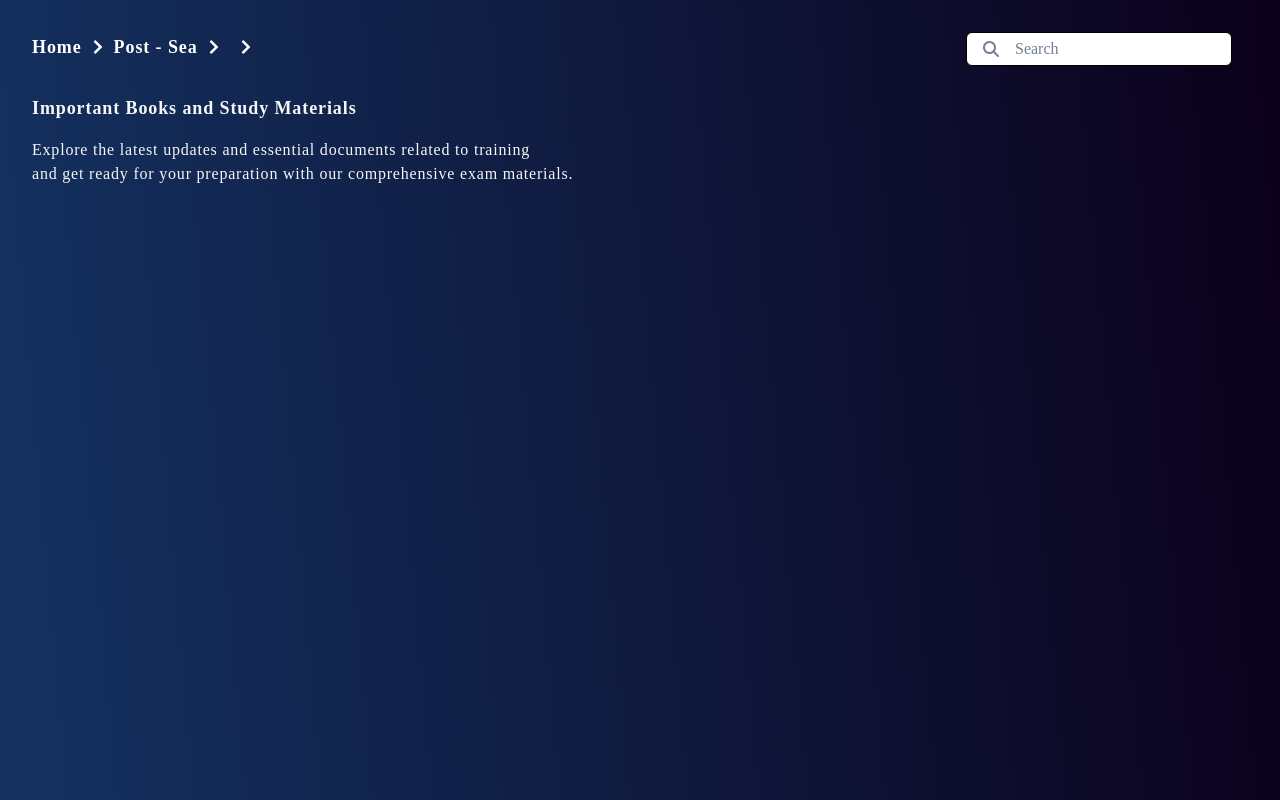
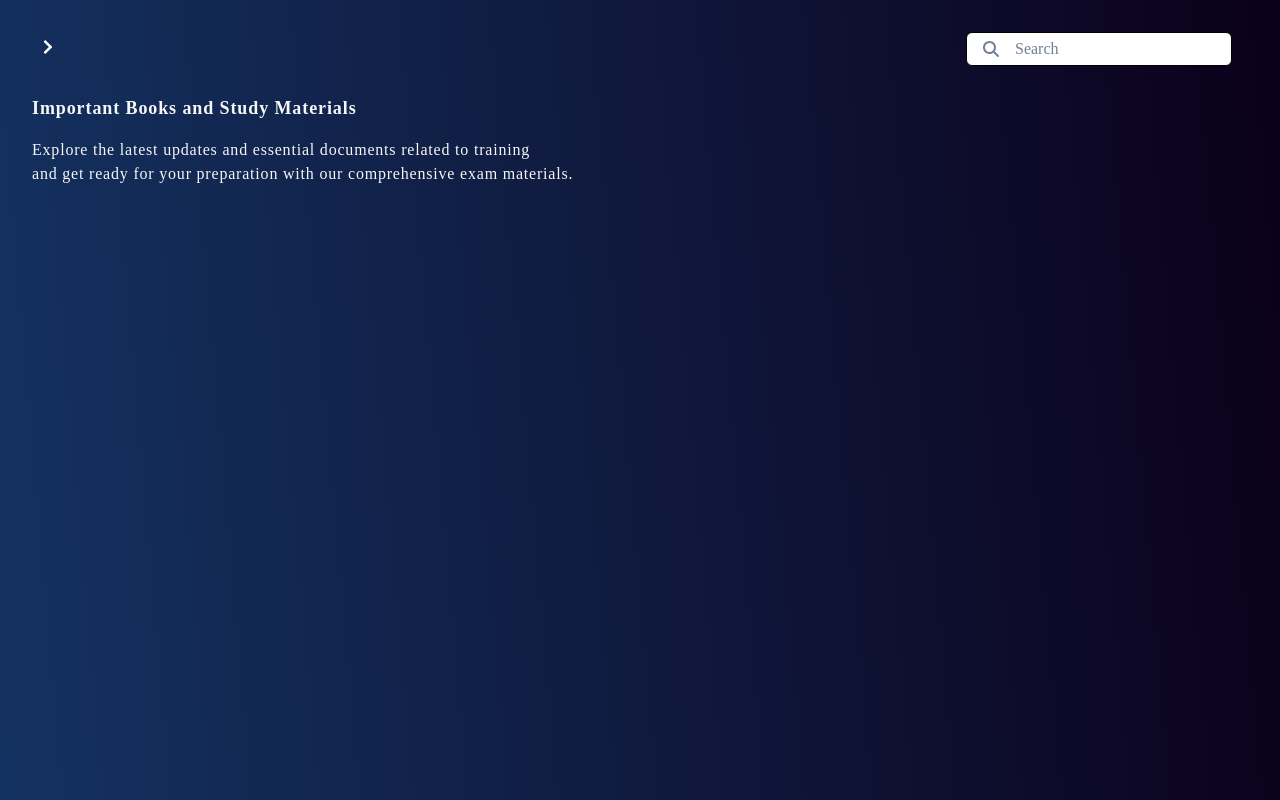
Before and after one commit to marinersdrive/gmdss, a React (Create React App) app: page /subpdfdetailspage in a window 1280 px wide. Built offline with nearby package versions, Linux system fonts and the light colour scheme.

Commit message:
final changes

```diff
--- a/src/HomePage.js
+++ b/src/HomePage.js
@@ -343,9 +343,9 @@ function HomePage() {
         <h3 className="text-white font-montserrat font-semibold text-base lg:text-2xl tracking-wider mb-4">Your Path to the</h3>
         <h3 className="text-white font-montserrat font-semibold text-base lg:text-2xl tracking-wider lg:mb-12 mb-8">Merchant Navy</h3>
         {/* Add your content for the Sponsorship section */}
-        <p className="text-white font-montserrat font-normal text-justify lg:text-base text-sm lg:ml-8 lg:mr-14 lg:px-52 px-12">Embarking on a maritime career is a voyage that demands not only skill and knowledge but also a trusted guide. At Mariner's Drive, we are that guiding light for aspiring seafarers. Our mission is to provide a comprehensive educational pathway that encompasses every critical phase of the maritime journey—from the foundational pre-sea guidance to the practical on-board training modules, and extending to the advanced post-sea resources.</p>
-    <p className="text-white font-montserrat font-normal text-justify lg:text-base text-sm lg:ml-8 lg:mr-14 lg:px-52 px-12 lg:mt-8 mt-6">Our offerings are designed to ensure a seamless transition at every stage of your maritime career. We take pride in our meticulously crafted mock tests for IMU-CET, Sponsorship Exams, DG Exit Exams, and GMDSS, each one curated with precision and the aim of fostering success. These tests are more than just assessments; they are stepping stones that prepare you for the challenges of the maritime world.</p>
-    <p className="text-white font-montserrat font-normal text-justify lg:text-base text-sm lg:ml-8 lg:mr-14 lg:px-52 px-12 lg:mt-8 mt-6">Mariner's Drive was conceived from the idea of centralizing quality educational content, to create a single, accessible platform where students can find all the resources they need to assist their maritime journey. We stand as a beacon, guiding students through the tides of maritime education with ease, expertise, and an unwavering commitment to their success. Join us at Mariner's Drive, where your maritime aspirations set sail.</p>
+        <p className="text-white font-montserrat font-normal text-justify lg:text-base text-sm lg:ml-8 lg:mr-14 lg:px-52 px-8">Embarking on a maritime career is a voyage that demands not only skill and knowledge but also a trusted guide. At Mariner's Drive, we are that guiding light for aspiring seafarers. Our mission is to provide a comprehensive educational pathway that encompasses every critical phase of the maritime journey—from the foundational pre-sea guidance to the practical on-board training modules, and extending to the advanced post-sea resources.</p>
+    <p className="text-white font-montserrat font-normal text-justify lg:text-base text-sm lg:ml-8 lg:mr-14 lg:px-52 px-8 lg:mt-8 mt-6">Our offerings are designed to ensure a seamless transition at every stage of your maritime career. We take pride in our meticulously crafted mock tests for IMU-CET, Sponsorship Exams, DG Exit Exams, and GMDSS, each one curated with precision and the aim of fostering success. These tests are more than just assessments; they are stepping stones that prepare you for the challenges of the maritime world.</p>
+    <p className="text-white font-montserrat font-normal text-justify lg:text-base text-sm lg:ml-8 lg:mr-14 lg:px-52 px-8 lg:mt-8 mt-6">Mariner's Drive was conceived from the idea of centralizing quality educational content, to create a single, accessible platform where students can find all the resources they need to assist their maritime journey. We stand as a beacon, guiding students through the tides of maritime education with ease, expertise, and an unwavering commitment to their success. Join us at Mariner's Drive, where your maritime aspirations set sail.</p>
 
       </div>
 
--- a/src/PdfDetails.js
+++ b/src/PdfDetails.js
@@ -325,10 +325,6 @@ function PdfDetails() {
       <div class="flex items-center justify-between">
         <div class="navigation flex items-center space-x-2 lg:mb-6 mb-3">
         {/* Add a Link to the Home page */}
-        <Link to="/" className="text-white font-montserrat font-semibold text-sm lg:text-lg tracking-wider mb-2">
-          Home
-        </Link>
-        <FaChevronRight className=" text-white mb-2 p-1 sm:p-0" />
         <Link to="/postseapage" className="text-white font-montserrat font-semibold text-sm lg:text-lg tracking-wider mb-2">
           Post - Sea
         </Link>
--- a/src/SubPdf.js
+++ b/src/SubPdf.js
@@ -1180,14 +1180,6 @@ function PdfDetails() {
       <div class="flex items-center justify-between">
         <div class="navigation flex items-center space-x-2 lg:mb-6 mb-3">
         {/* Add a Link to the Home page */}
-        <Link to="/" className="text-white font-montserrat font-semibold text-sm lg:text-lg tracking-wider mb-2">
-          Home
-        </Link>
-        <FaChevronRight className=" text-white mb-2 p-1 sm:p-0" />
-        <Link to="/postseapage" className="text-white font-montserrat font-semibold text-sm lg:text-lg tracking-wider mb-2">
-          Post - Sea
-        </Link>
-        <FaChevronRight className=" text-white mb-2 p-1 sm:p-0" />
         <Link to="/pdfdetailspage" className="text-white font-montserrat font-semibold text-sm lg:text-lg tracking-wider mb-2">
           {selectedCategory1}
         </Link>
```
